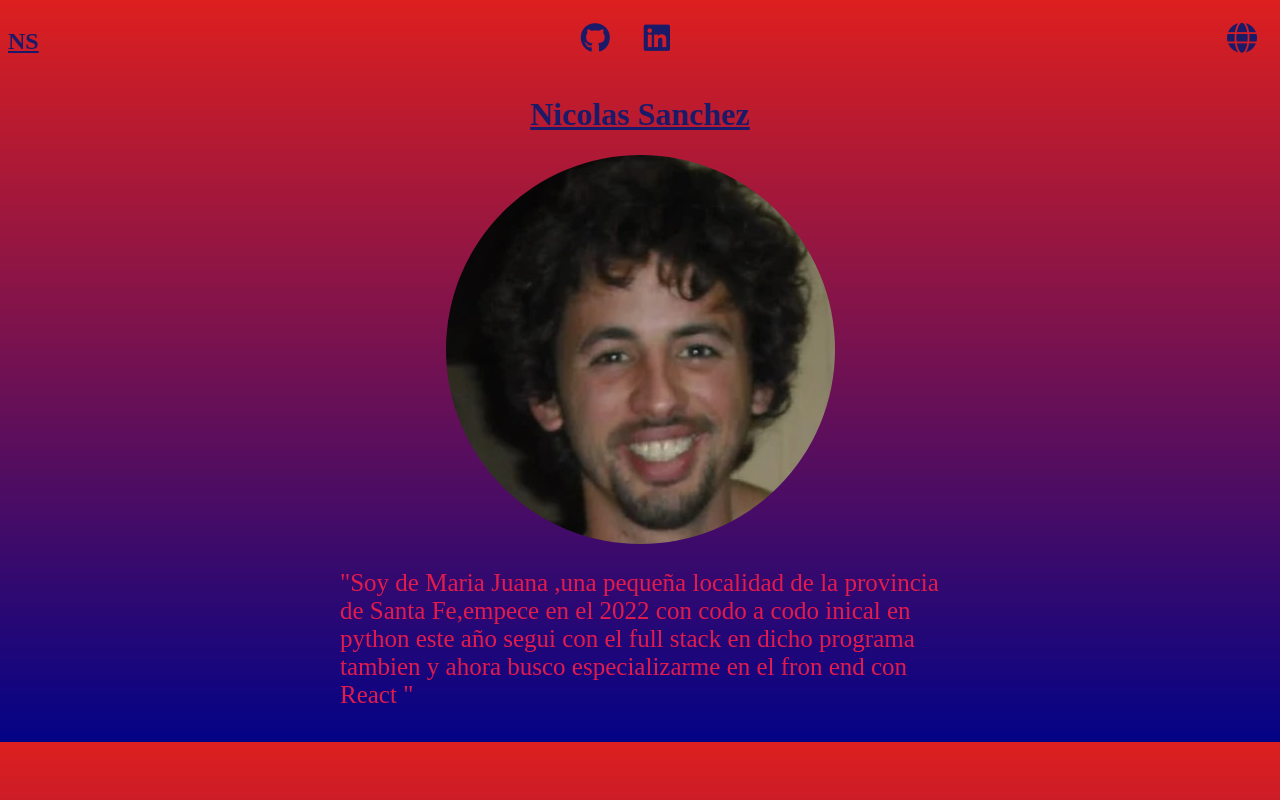
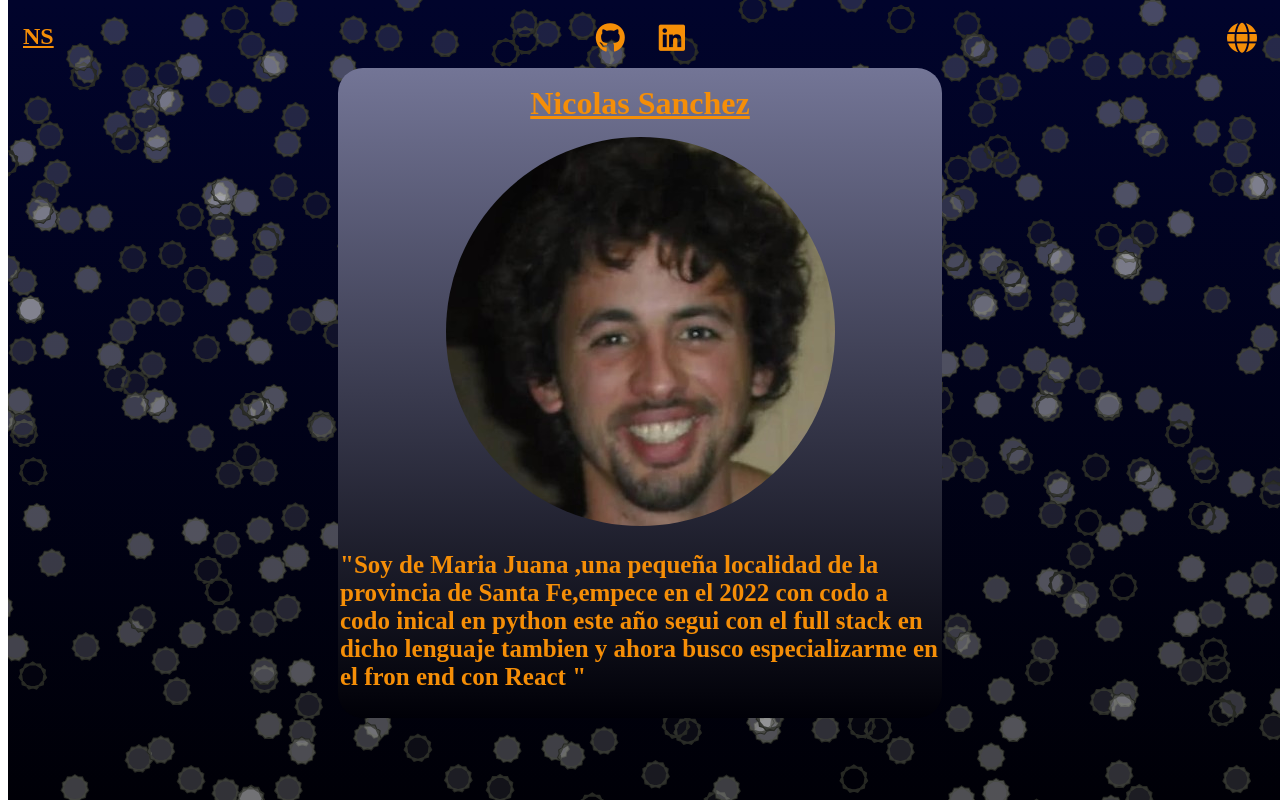
Before and after one commit to Nicolas-Fabian-Sanchez/target-codo-a-codo, a plain HTML site: page index.html in a window 1280 px wide. Drawn offline with Linux system fonts and the light colour scheme; animation ran at ten frames a second.

Commit message:
ultimo commit

```diff
--- a/index.html
+++ b/index.html
@@ -9,6 +9,7 @@
     <title>Document</title>
 </head>
 <body>
+
     <div class="encabezado">
         <h2 class="nombre">NS</h2>
         <div>
@@ -28,12 +29,128 @@
         <h1 class="nombre">Nicolas Sanchez</h1>
         <img src="./nico.jpg" alt="foto nico sanchez">
         <p class="es mostrar">"Soy de Maria Juana ,una pequeña localidad de la provincia de Santa Fe,empece en el 2022 con codo a codo inical en python
-            este año segui con el full stack en dicho programa tambien y ahora busco especializarme en el fron end con React "
+            este año segui con el full stack en dicho lenguaje tambien y ahora busco especializarme en el fron end con React "
         </p>
         <p class="in noMostrar">"I am from Maria Juana, a small town in the province of Santa Fe, I started in 2022 with initial elbow to elbow in python,
         This year I continued with the full stack in said program as well and now I am looking to specialize in the front end with React"</p>
     </header>
+    <div id="particles-js"></div>
 
 <script src="./script.js"></script>
+<script src="./particles.min.js"></script>
+<script >
+    particlesJS(
+        {
+            "particles": {
+              "number": {
+                "value": 400,
+                "density": {
+                  "enable": true,
+                  "value_area": 800
+                }
+              },
+              "color": {
+                "value": "#e8e8e8"
+              },
+              "shape": {
+                "type": "star",
+                "stroke": {
+                  "width": 2,
+                  "color": "#262823"
+                },
+                "polygon": {
+                  "nb_sides": 11
+                },
+                "image": {
+                  "src": "img/github.svg",
+                  "width": 100,
+                  "height": 100
+                }
+              },
+              "opacity": {
+                "value": 0.20042650760819036,
+                "random": true,
+                "anim": {
+                  "enable": false,
+                  "speed": 1,
+                  "opacity_min": 0.1,
+                  "sync": false
+                }
+              },
+              "size": {
+                "value": 10,
+                "random": false,
+                "anim": {
+                  "enable": false,
+                  "speed": 40,
+                  "size_min": 0.1,
+                  "sync": false
+                }
+              },
+              "line_linked": {
+                "enable": false,
+                "distance": 500,
+                "color": "#ffffff",
+                "opacity": 0.4,
+                "width": 2
+              },
+              "move": {
+                "enable": true,
+                "speed": 6,
+                "direction": "top-right",
+                "random": false,
+                "straight": false,
+                "out_mode": "out",
+                "bounce": false,
+                "attract": {
+                  "enable": false,
+                  "rotateX": 600,
+                  "rotateY": 1200
+                }
+              }
+            },
+            "interactivity": {
+              "detect_on": "canvas",
+              "events": {
+                "onhover": {
+                  "enable": true,
+                  "mode": "bubble"
+                },
+                "onclick": {
+                  "enable": true,
+                  "mode": "repulse"
+                },
+                "resize": true
+              },
+              "modes": {
+                "grab": {
+                  "distance": 400,
+                  "line_linked": {
+                    "opacity": 0.5
+                  }
+                },
+                "bubble": {
+                  "distance": 400,
+                  "size": 4,
+                  "duration": 0.3,
+                  "opacity": 1,
+                  "speed": 3
+                },
+                "repulse": {
+                  "distance": 200,
+                  "duration": 0.4
+                },
+                "push": {
+                  "particles_nb": 4
+                },
+                "remove": {
+                  "particles_nb": 2
+                }
+              }
+            },
+            "retina_detect": true
+          }
+    )
+</script>
 </body>
 </html>
--- a/style.css
+++ b/style.css
@@ -1,16 +1,26 @@
-body{
-    background:linear-gradient(rgb(221, 31, 31),rgb(3, 3, 134) );
+#particles-js{
+    background:linear-gradient(rgb(1, 4, 44),rgb(0, 0, 7) );
     height: 100%;
+    z-index: -1;
+    width: 100%;
+    position: fixed;
+    top: 0;
+    margin: 0;
 }
 .center{
     display: flex;
     flex-direction: column;
     align-items: center;
-
+    background:linear-gradient(rgb(115, 117, 150),rgb(0, 0, 7) );
+    width:600px;
+    margin: 0 auto;
+    border-radius: 25px;
+    padding: 2px;
 }
 .nombre{
-    color: rgb(26, 26, 105);
+    color: rgb(245, 142, 7);
      text-decoration: underline;
+     margin: 15px;
 }
 img{
     border-radius: 300px;
@@ -19,7 +29,8 @@ p{
     align-items: center;
     width: 600px;
     font-size:25px;
-    color: rgb(226, 27, 77); ;
+    color:rgb(245, 142, 7);
+    font-weight: bold;
 
 }
 .encabezado{
@@ -31,7 +42,7 @@ p{
 .iconosRedes{
     margin: 15px;
     font-size: 30px;
-    color: rgb(26, 26, 105); ;
+    color: rgb(245, 142, 7);;
 }
 .noMostrar{
     display: none;
@@ -52,4 +63,18 @@ li:hover{
     cursor: pointer;
     background-color: rgb(180, 180, 202);
     border-radius: 5px;
+    color: brown;
 }
+li{
+    color: rgb(245, 142, 7);;
+}
+
+@media(max-width:650px) {
+    p{
+        width: 450px;
+        font-size: 20px;
+    }
+    .center{
+        width:97%;
+    }
+}
```
Also changed, not shown: particleJS.js (added, +112 -0 lines), particlesjs-config.json (added, +110 -0 lines), particles.min.js (added).
